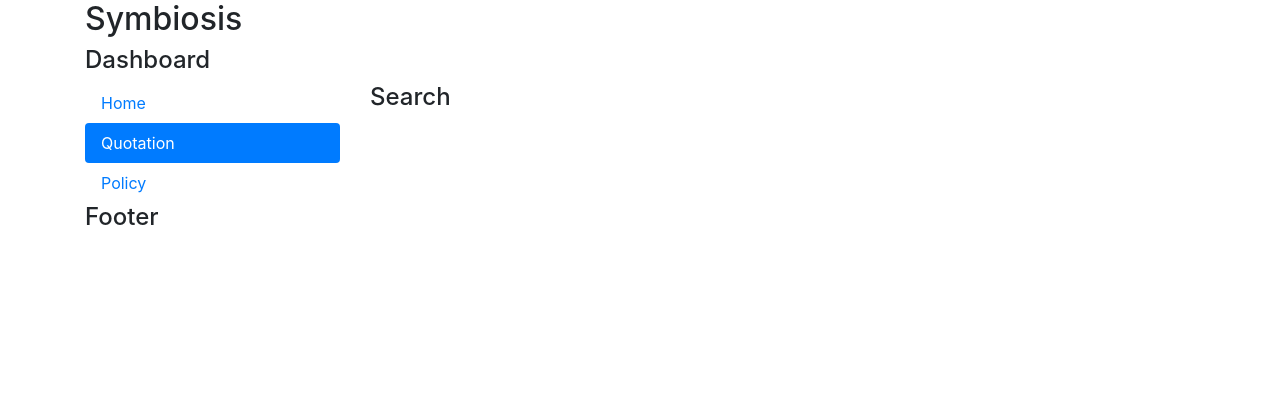
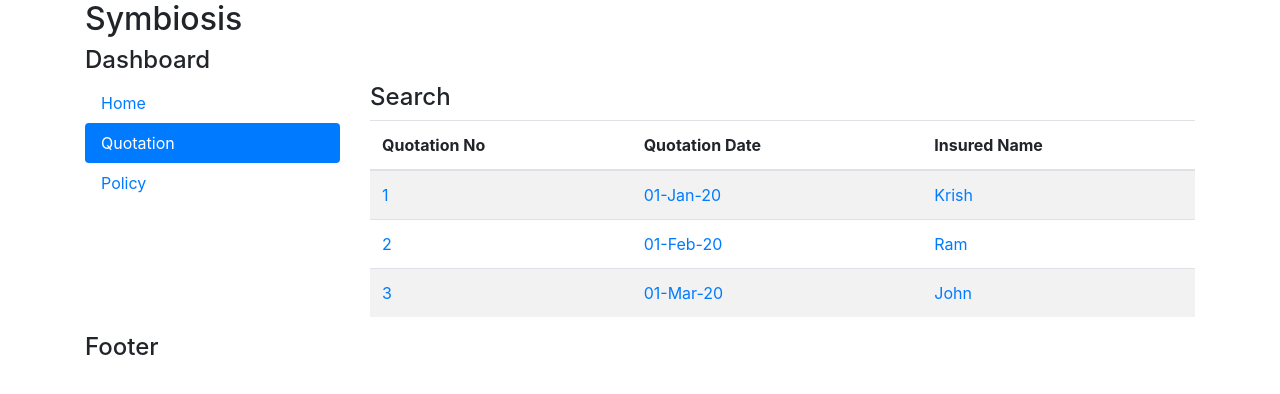
Before and after one commit to naveen-pete/angular-apps, an Angular app in the folder sym-app/: page /search/1 in a window 1280 px wide. Shown: the top 394 px of the page. Built offline with nearby package versions, Linux system fonts and the light colour scheme.

Commit message:
commit changes to search component into the repo

```diff
--- a/sym-app/src/app/system-common/search/search.component.html
+++ b/sym-app/src/app/system-common/search/search.component.html
@@ -1 +1,15 @@
 <h4>Search</h4>
+<table class="table table-striped table-hover">
+  <thead>
+    <tr>
+      <th scope="col" *ngFor="let field of searchResult.fields">
+        {{ field }}
+      </th>
+    </tr>
+  </thead>
+  <tbody>
+    <tr *ngFor="let row of searchResult.values">
+      <td *ngFor="let value of row"><a routerLink="/home">{{ value }}</a></td>
+    </tr>
+  </tbody>
+</table>
--- a/sym-app/src/app/system-common/search/search.component.ts
+++ b/sym-app/src/app/system-common/search/search.component.ts
@@ -1,4 +1,8 @@
 import { Component, OnInit } from '@angular/core';
+import { ActivatedRoute } from '@angular/router';
+
+import { SearchService } from '../services/search.service';
+import { SearchResult } from '../models/search-result';
 
 @Component({
   selector: 'sym-search',
@@ -6,10 +10,25 @@ import { Component, OnInit } from '@angular/core';
   styleUrls: ['./search.component.css']
 })
 export class SearchComponent implements OnInit {
+  items: any[] = [];
+  searchResult: SearchResult = {
+    fields: [],
+    values: []
+  };
 
-  constructor() { }
+  constructor(
+    private searchService: SearchService,
+    private route: ActivatedRoute
+  ) { }
 
   ngOnInit(): void {
+    this.route.paramMap.subscribe(map => {
+      const searchId = map.get('id');
+      this.searchResult = this.searchService.search(searchId);
+    });
+  }
+
+  mapSearchResultToItems(searchResult: SearchResult) {
   }
 
 }
--- a/sym-app/src/app/system-common/services/search.service.ts
+++ b/sym-app/src/app/system-common/services/search.service.ts
@@ -14,7 +14,7 @@ export class SearchService {
     ]
   };
 
-  search(searchName: string) {
+  search(searchId: string) {
     return this.result;
   }
 }
```
